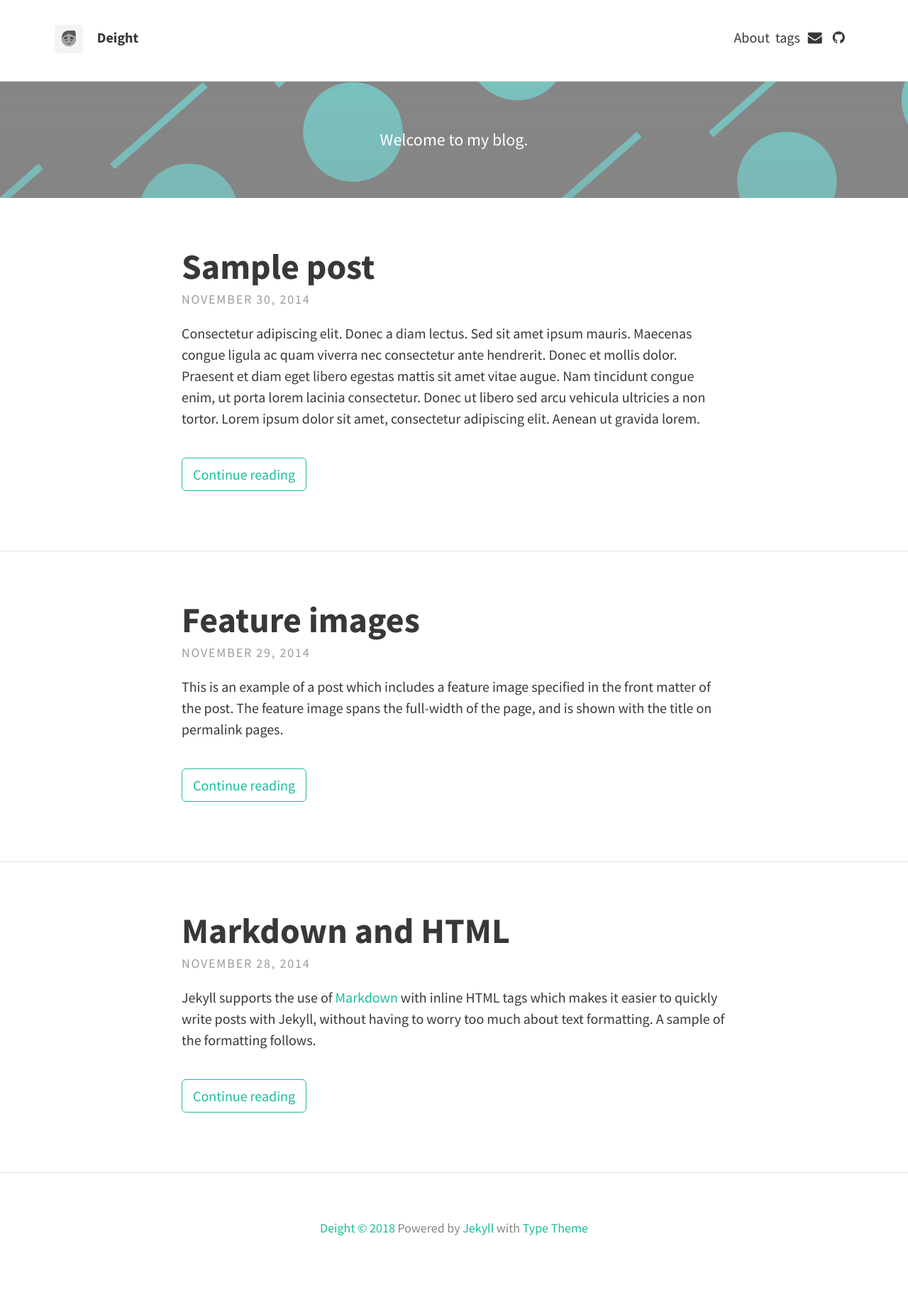
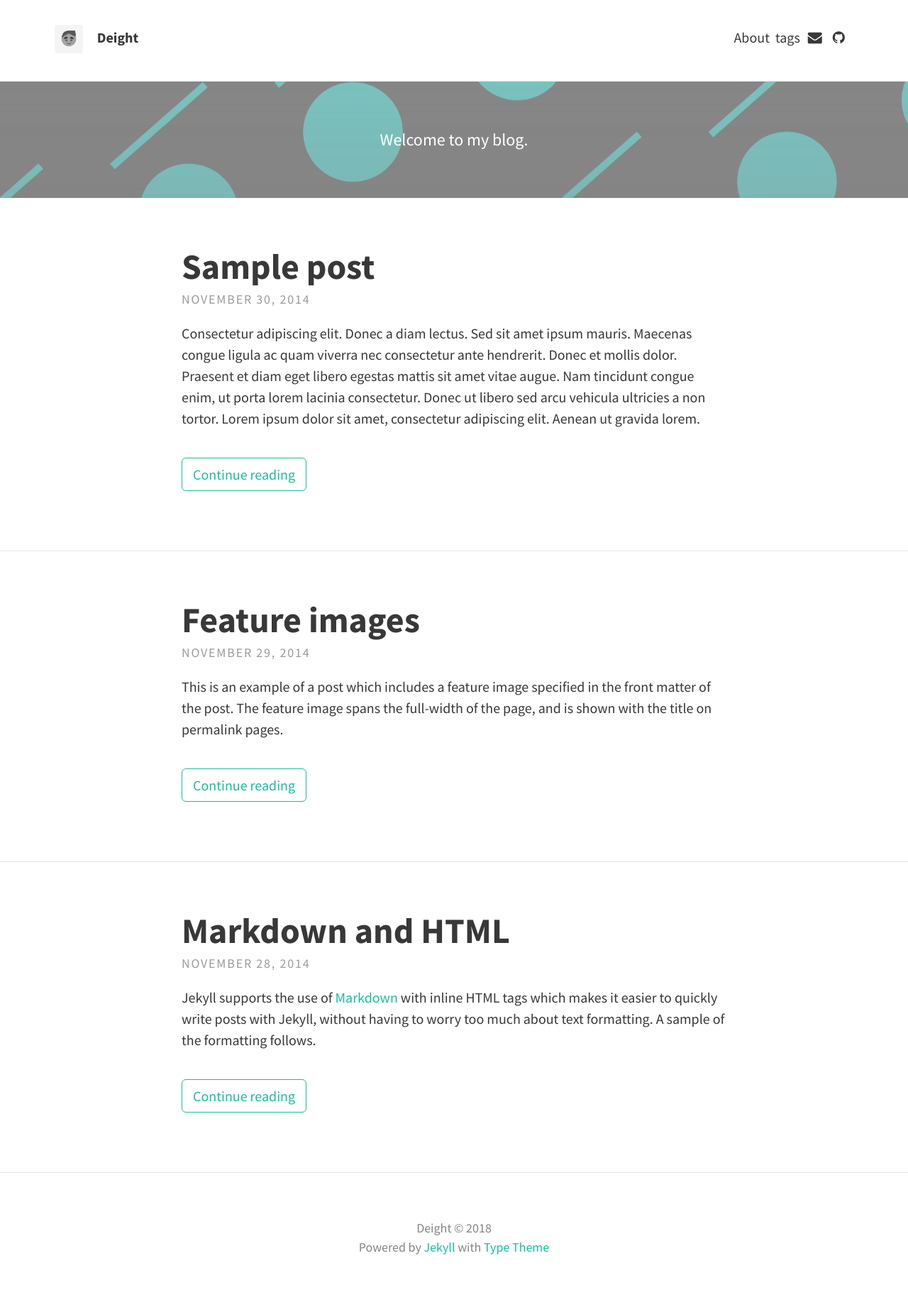
Before and after one commit to deight93/deight93.github.io, a Jekyll site: the page built from index.html, in a window 1280 px wide. Shown: the whole page at 71% size. Built offline with Jekyll 4.4.1, drawn with Linux system fonts in a browser that asks for light colours; nearby versions of some CDN libraries; the list of posts is cut into pages by our own code; before the commit the page ends 1808 px from its top, so only the background shows below that.

```diff
--- a/_config.yml
+++ b/_config.yml
@@ -16,7 +16,7 @@ theme_settings:
      <p>Welcome to my blog.</p>
   header_text_feature_image: assets/img/sample_feature_img_3.png
   footer_text: >
-   <a>Deight © 2018</a>
+   Deight © 2018<br>
    Powered by <a href="https://jekyllrb.com/">Jekyll</a> with <a href="https://github.com/rohanchandra/type-theme">Type Theme</a>
 
   # Icons
```
